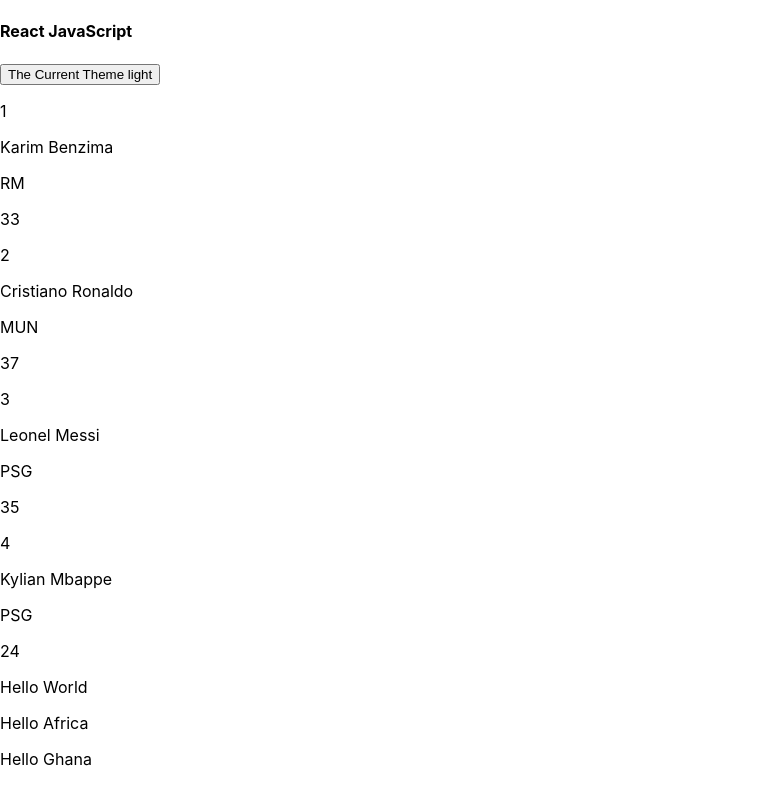
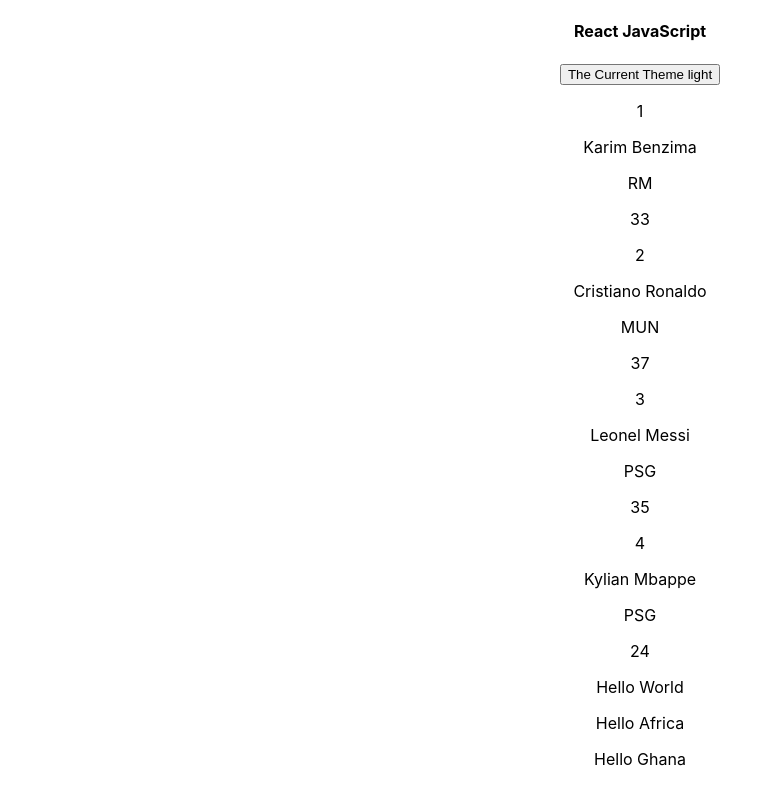
Before and after one commit to ibrahimmustapha/react-testing, a React (Create React App) app: page / in a window 1280 px wide. Shown: the whole page, without its empty margins (0-783 px from the left). Built offline with nearby package versions, Linux system fonts and the light colour scheme.

Commit message:
actor function added to test

```diff
--- a/src/App.css
+++ b/src/App.css
@@ -1,5 +1,7 @@
 .App {
   text-align: center;
+  margin: auto;
+  max-width: 500px;
 }
 
 .App-logo {
--- a/src/App.js
+++ b/src/App.js
@@ -33,7 +33,7 @@ const fakedata = [
 
 function App() {
   return (
-    <div>
+    <div className="App">
       <h4>React JavaScript</h4>
       <Button />
         {fakedata.map((data) => {
```
Also changed, not shown: 1 other file (tests, documents, lock files or other folders).
